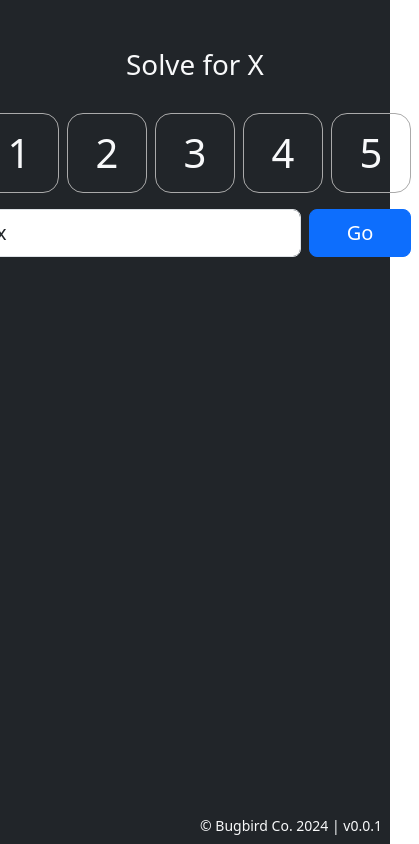
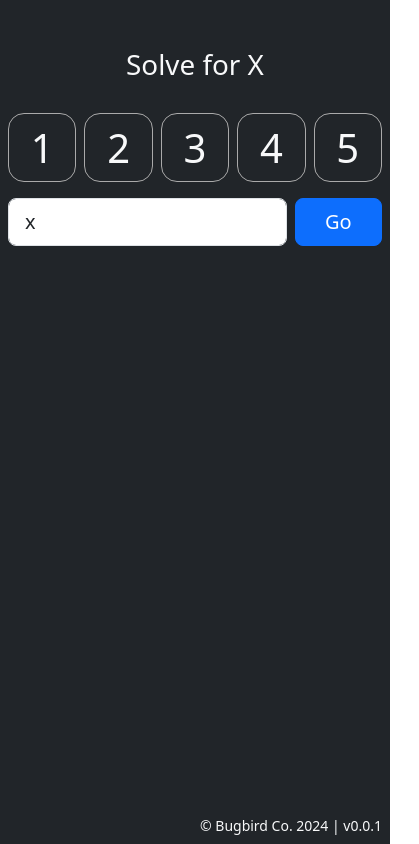
Before and after one commit to bugbirdco/puxxle.fun, a Vue app: page / in a window 390 px wide. Shown: the whole page, 419 px wide, since content can reach past the window. Built offline with nearby package versions, Linux system fonts and the light colour scheme.

Commit message:
fixed on mobile and added confetti

```diff
--- a/package.json
+++ b/package.json
@@ -14,6 +14,7 @@
     "bootstrap": "5.3.2",
     "pinia": "^2.1.7",
     "vue": "^3.4.15",
+    "vue-confetti-explosion": "^1.0.2",
     "vue-router": "^4.2.5"
   },
   "devDependencies": {
--- a/src/app.vue
+++ b/src/app.vue
@@ -1,5 +1,5 @@
 <template>
-  <div class="w-100 vh-100 d-flex flex-column bg-dark text-light">
+  <div class="w-100 vh-100 screen-w d-flex flex-column bg-dark text-light">
     <div class="flex-grow-1 d-flex justify-content-center">
       <router-view/>
     </div>
@@ -38,5 +38,8 @@ import {version} from '../package.json'
 </script>
 
 <style lang="scss">
-
+.screen-w {
+  max-width: 100vw;
+  overflow-x: hidden;
+}
 </style>
--- a/src/views/game.vue
+++ b/src/views/game.vue
@@ -11,11 +11,12 @@
       </template>
       <div class="mx-2 mt-2">
         <div class="row g-2">
-          <div class="col col-9">
+          <div class="col col-9 d-flex flex-column align-items-center">
+            <ConfettiExplosion v-if="hasWon" :force="0.7"/>
             <input v-model="prompt" :disabled="hasWon" class="form-control form-control-lg" @keydown.enter="add"/>
           </div>
           <div class="col">
-            <button type="button" class="btn btn-primary btn-lg w-100 h-100" @click="add">Go</button>
+            <button type="button" :disabled="hasWon" class="btn btn-primary btn-lg w-100 h-100" @click="add">Go</button>
           </div>
         </div>
       </div>
@@ -25,11 +26,12 @@
 
 <script lang="ts" setup>
 //== GENERAL IMPORTS ==//
+import {computed, ref} from "vue";
 
 //== COMPONENT IMPORT ==//
+import ConfettiExplosion from "vue-confetti-explosion";
 
 //== TYPES & INTERFACES ==//
-import {computed, ref} from "vue";
 
 interface Attempt {
   value: string,
@@ -133,8 +135,11 @@ function add() {
 // #F0EC57
 // #EE4266
 .item {
+  width: 5rem;
+  max-width: calc(calc(100vw - 3rem) / 5);
   height: 5rem;
-  width: 5rem;
+  max-height: calc(calc(100vw - 3rem) / 5);
+
   border: 1px solid #aaa;
   border-radius: 1rem;
   box-shadow: 0 0 0 0 rgba(0, 0, 0, .5);
```
Also changed, not shown: 9 other files (tests, documents, lock files or other folders).
